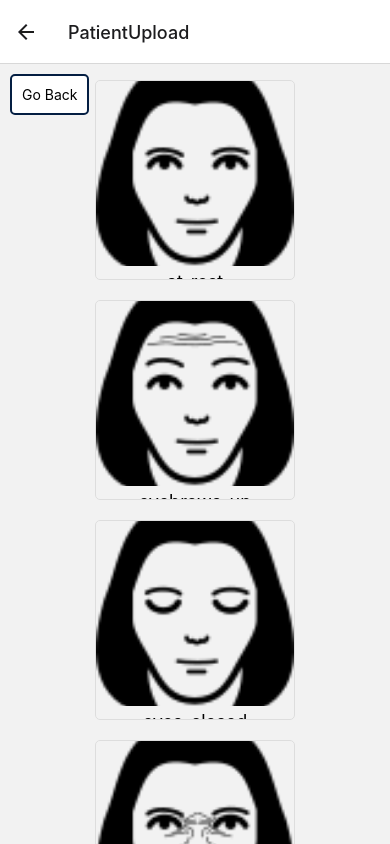
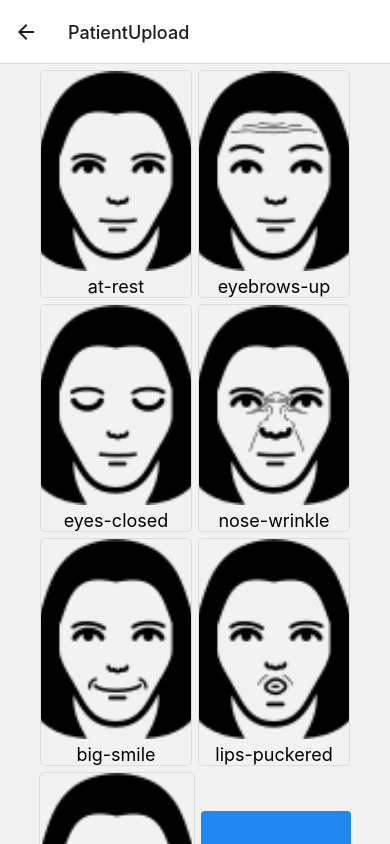
Before and after one commit to jxm1348/Capstone-Facial-Paralysis-Mobile-App, a React Native app: screen /PatientUpload in a window 390 px wide. Built offline with nearby package versions, Linux system fonts and the light colour scheme.

Commit message:
Rework styling on PatientUploadScreen. Give image tiles 4:3 ratio. Use flexWrap layout so image tiles pile up neatly. Make progress bar match button grid width. Make gaps, margins more consistent. Make upload button into a tile. Make itemText not compete for space with itemImage.

```diff
--- a/src/screens/PatientUploadScreen.js
+++ b/src/screens/PatientUploadScreen.js
@@ -3,7 +3,6 @@ import { View, ScrollView, Pressable, Text, StyleSheet, Image, } from 'react-nat
 import { ref, uploadBytes } from 'firebase/storage';
 import { addDoc, collection } from 'firebase/firestore';
 
-import ActionButton from '../components/ActionButton';
 import { Bar as ProgressBar } from 'react-native-progress';
 
 
@@ -24,6 +23,9 @@ function URIToExtension(uri) {
 }
 
 let awfulHackyResolutionCount = 0;
+const aspectRatio = [4, 3]; // height x width
+const tileHeight = 200;
+const tileWidth = tileHeight / aspectRatio[0] * aspectRatio[1];
 
 const saveImages = async (updateUploadProgress) => {
   console.log("Getting unique id...");
@@ -52,6 +54,7 @@ const PatientUploadScreen = ({navigation}) => {
   }, []);
 
   const [ uploadProgress, setUploadProgress ] = useState(undefined);
+  const [ buttonGridLayout, setButtonGridLayout ] = useState(undefined);
 
   const images = {
     'at-rest': require('../resources/face-f-at-rest.png'),
@@ -66,10 +69,8 @@ const PatientUploadScreen = ({navigation}) => {
   Object.assign(images, state.workingMessage.images);
   function updateUploadProgress() {
     const uploadCount = Object.entries(state.workingMessage.images).length + 1;
-    console.log(awfulHackyResolutionCount, "/", uploadCount);
     setUploadProgress(awfulHackyResolutionCount / uploadCount);
   }
-
 
   const upload = async () => {
     console.log("Uploading images...");
@@ -112,42 +113,56 @@ const PatientUploadScreen = ({navigation}) => {
           justifyContent: 'center',
           flexGrow: 1,
           padding: 6,
+          gap: 6,
         }}
         horizontal={false}
       >
+        <View style={{
+          flexWrap: 'wrap',
+          flexDirection: 'row',
+          gap: 6,
+          justifyContent: 'center',
+        }}
+        onLayout={event => setButtonGridLayout(event.nativeEvent.layout)}
+        >
           {thumbnails}
+          <Pressable style={[
+            globalStyles.button,
+            {width:tileWidth, height:tileWidth, padding:0, margin:0, alignSelf: 'center'}
+          ]} onPress={upload}>
+            <Text style={globalStyles.buttonText}>Upload</Text>
+          </Pressable>
+
+        </View>
         <View style={{
           height: 20,
+          width: '100%',
+          alignItems: 'center',
         }}>
           { uploadProgress !== undefined ?
-            <ProgressBar progress={uploadProgress} style={{flexGrow: 1}} height={20} width={300}/> :
+            <ProgressBar progress={uploadProgress} height={20} width={
+              buttonGridLayout && buttonGridLayout.width
+            } /> :
             undefined
           }
         </View>
-        <Pressable style={globalStyles.button} onPress={upload}>
-          <Text style={globalStyles.buttonText}>Upload</Text>
-        </Pressable>
       </ScrollView>
-      <ActionButton title="Go Back" onPress={() => navigation.goBack()} />
     </View>
   );
 };
 
 const styles = StyleSheet.create({
   touchableItem: {
-    width: 200,
-    height: 200,
     justifyContent: 'center',
     alignItems: 'center',
     borderWidth: 1,
     borderColor: '#ddd',
-    marginVertical: 10,
     borderRadius: 5,
     overflow: 'hidden',
   },
   itemImage: {
-    width: '100%',
-    height: '100%',
+    width: tileWidth,
+    height: tileHeight,
     resizeMode: 'cover',
   },
   itemText: {
```
Lines whose indentation alone changed are shown as unchanged.
